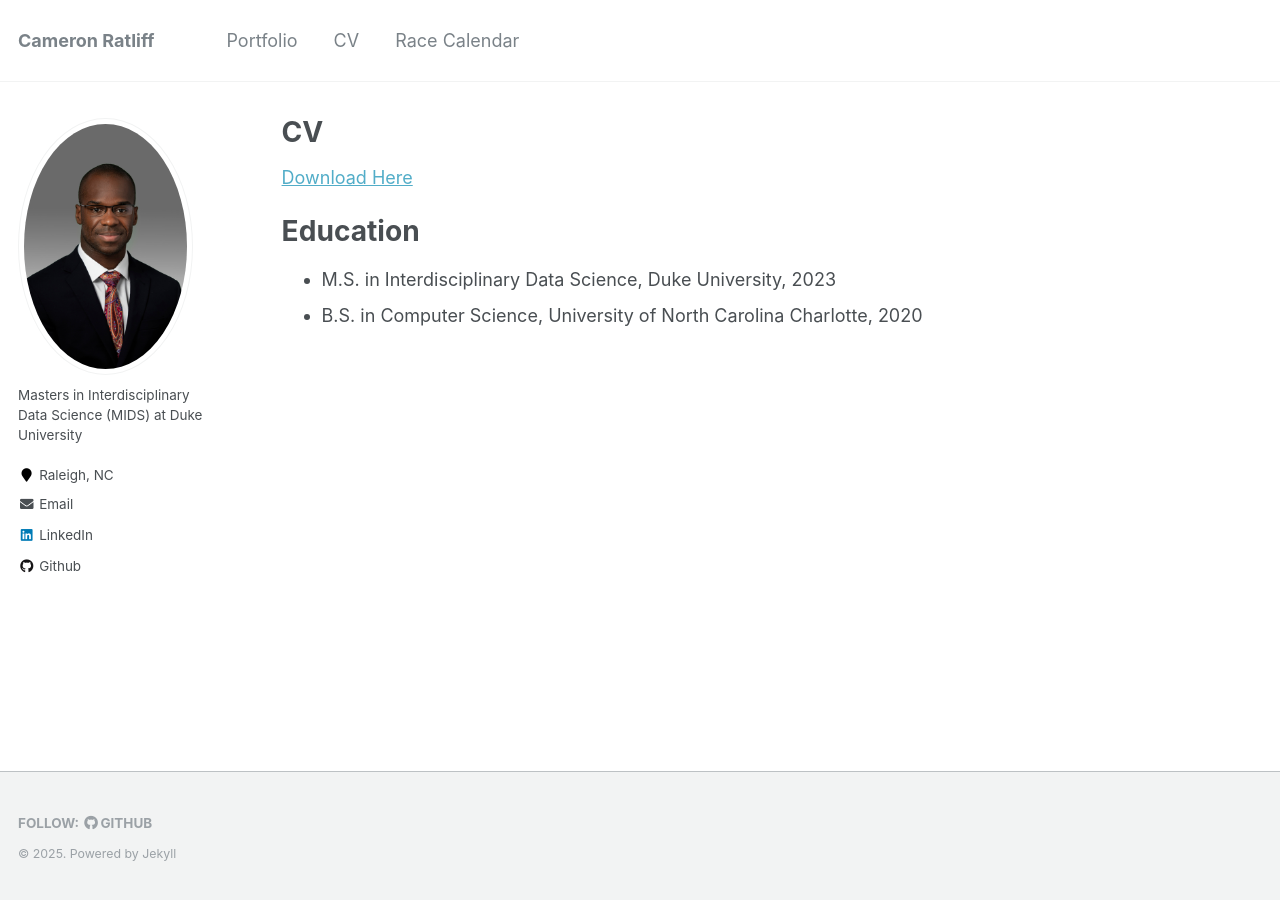
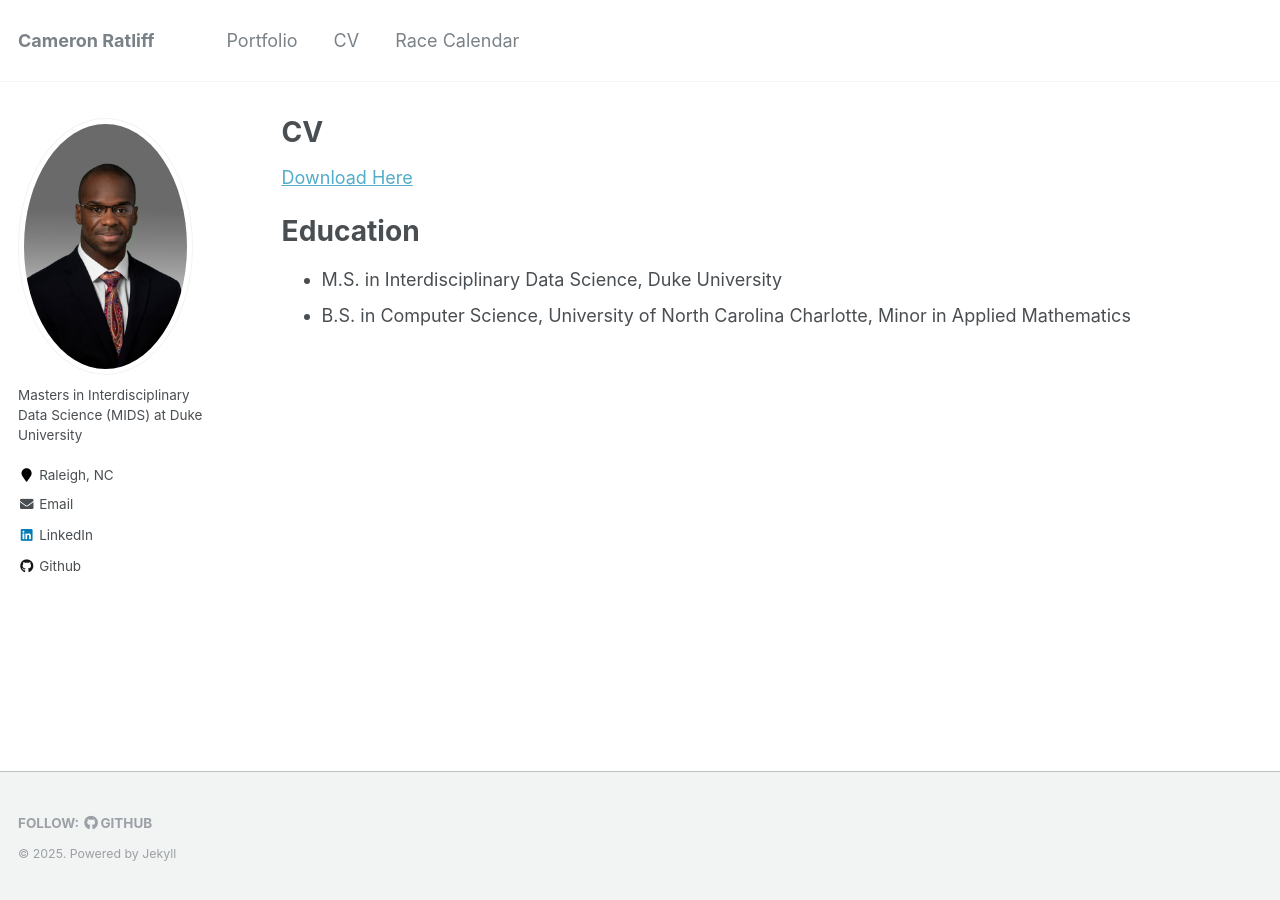
Before and after one commit to caratliff/caratliff.github.io, a Jekyll site: the page built from _pages/cv.md, in a window 1280 px wide. Built offline with Jekyll 4.4.1, drawn with Linux system fonts in a browser that asks for light colours.

Commit message:
Update cv.md

```diff
--- a/_pages/cv.md
+++ b/_pages/cv.md
@@ -13,8 +13,8 @@ redirect_from:
 
 Education
 ======
-* M.S. in Interdisciplinary Data Science, Duke University, 2023
-* B.S. in Computer Science, University of North Carolina Charlotte, 2020
+* M.S. in Interdisciplinary Data Science, Duke University
+* B.S. in Computer Science, University of North Carolina Charlotte, Minor in Applied Mathematics
 
 
 {% comment %}
```
